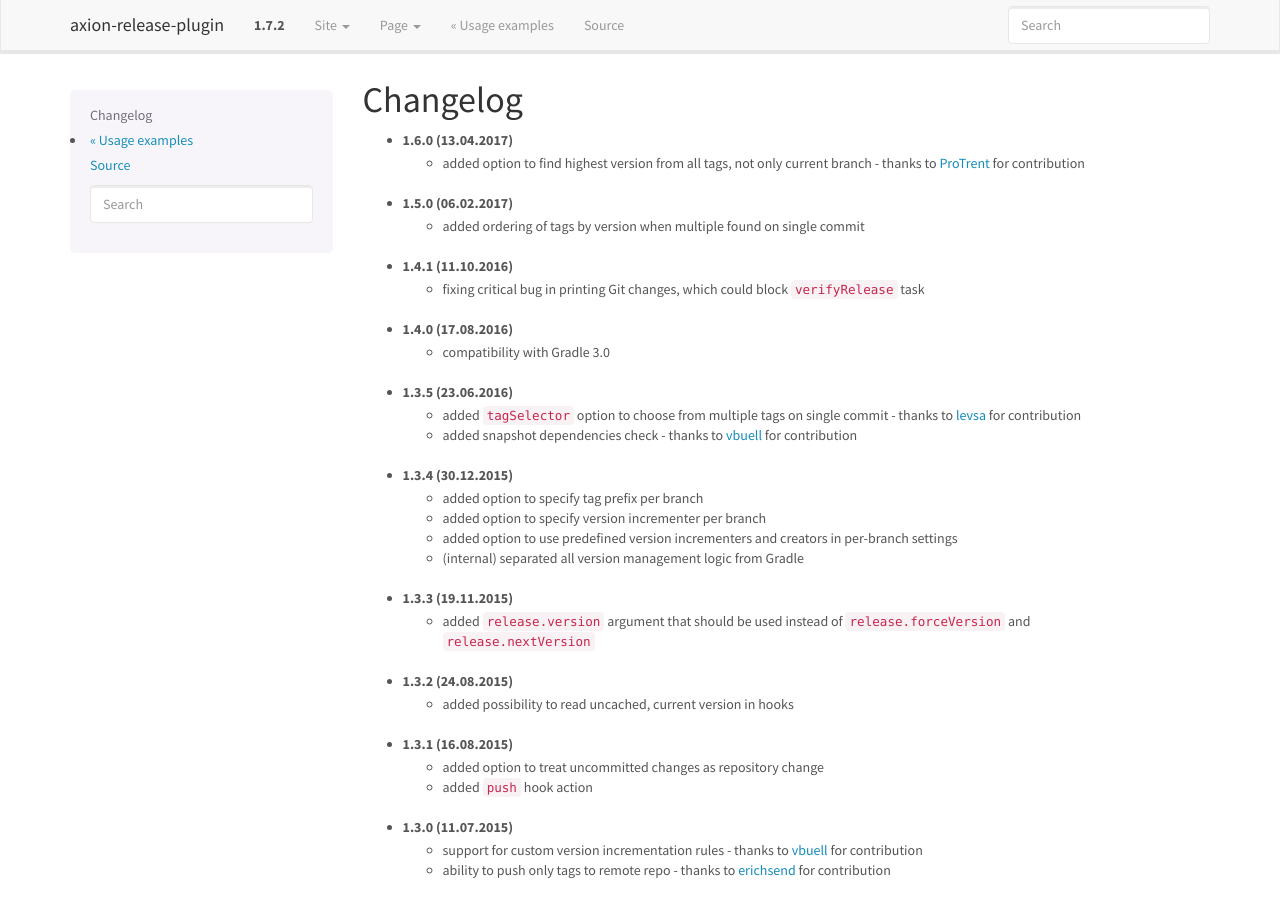
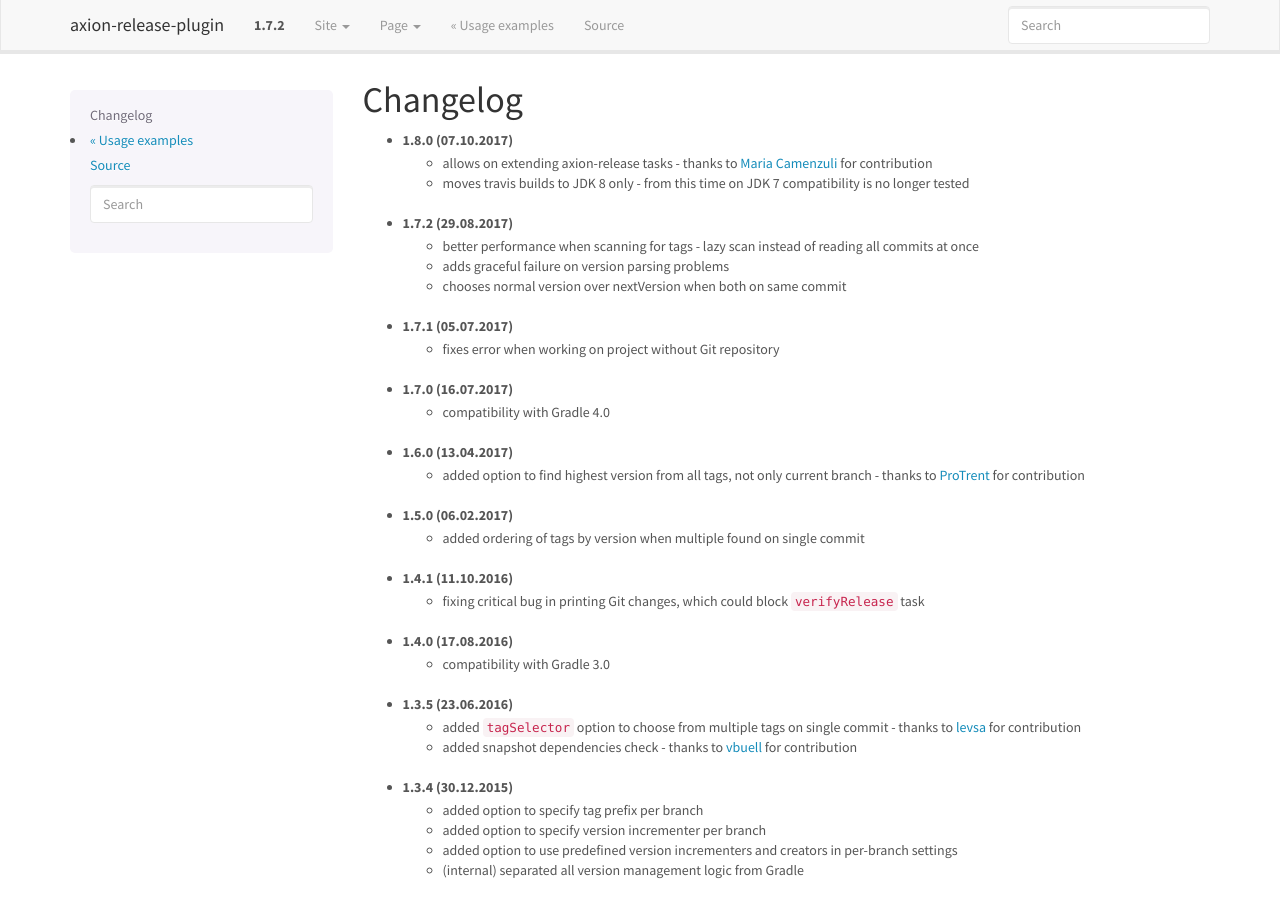
Before and after one commit to allegro/axion-release-plugin, a Sphinx documentation site: the page built from docs/changelog.rst, in a window 1280 px wide and 900 px high. Built offline with Sphinx 7.4.7, drawn with Linux system fonts in a browser that asks for light colours; pages that are not in the unit, such as notebooks, are missing from menus.

Commit message:
Updates changelog for 1.8.0 version
Also adds missing 1.7.x versions changelogs.

```diff
--- a/docs/changelog.rst
+++ b/docs/changelog.rst
@@ -1,6 +1,17 @@
 Changelog
 =========
 
+* **1.8.0** (07.10.2017)
+    * allows on extending axion-release tasks - thanks to `Maria Camenzuli <https://github.com/maria-camenzuli>`_ for contribution
+    * moves travis builds to JDK 8 only - from this time on JDK 7 compatibility is no longer tested
+* **1.7.2** (29.08.2017)
+    * better performance when scanning for tags - lazy scan instead of reading all commits at once
+    * adds graceful failure on version parsing problems
+    * chooses normal version over nextVersion when both on same commit
+* **1.7.1** (05.07.2017)
+    * fixes error when working on project without Git repository
+* **1.7.0** (16.07.2017)
+    * compatibility with Gradle 4.0
 * **1.6.0** (13.04.2017)
     * added option to find highest version from all tags, not only current branch - thanks to `ProTrent <https://github.com/ProTrent>`_ for contribution
 * **1.5.0** (06.02.2017)
```
